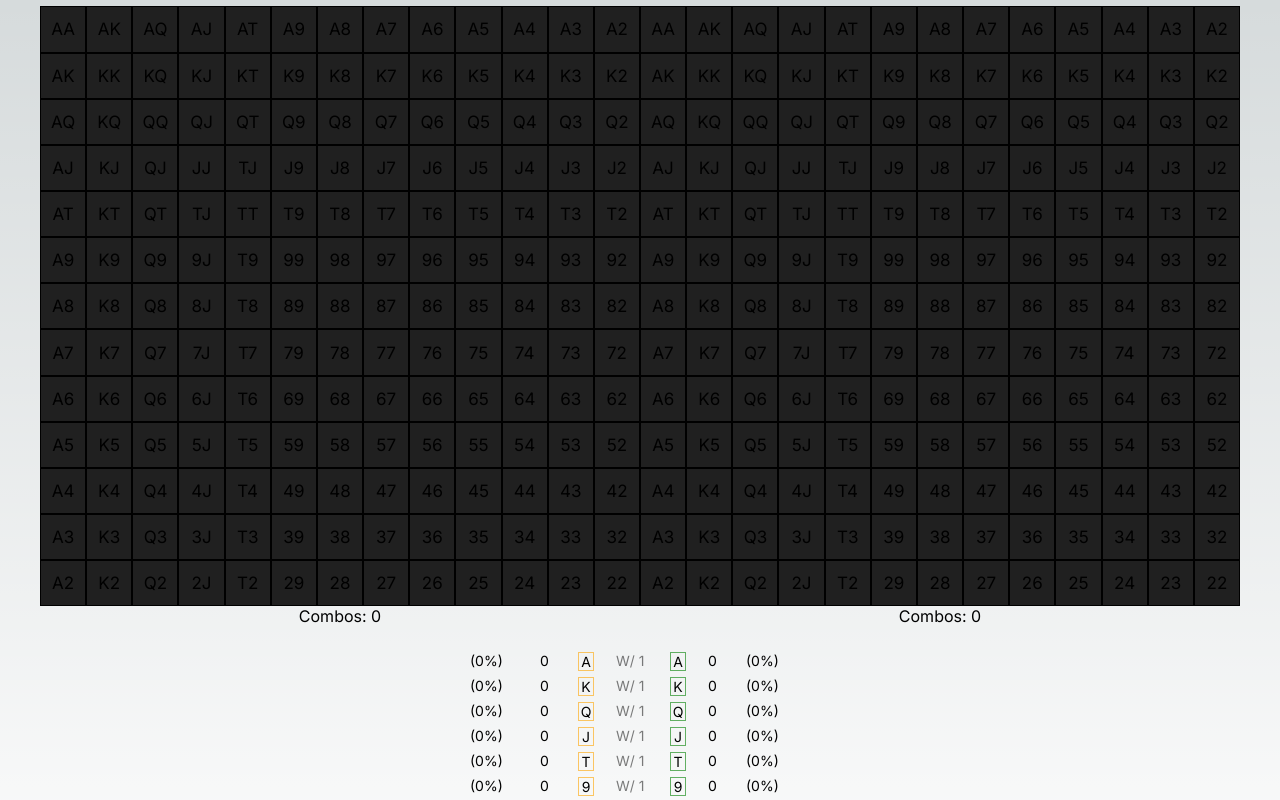
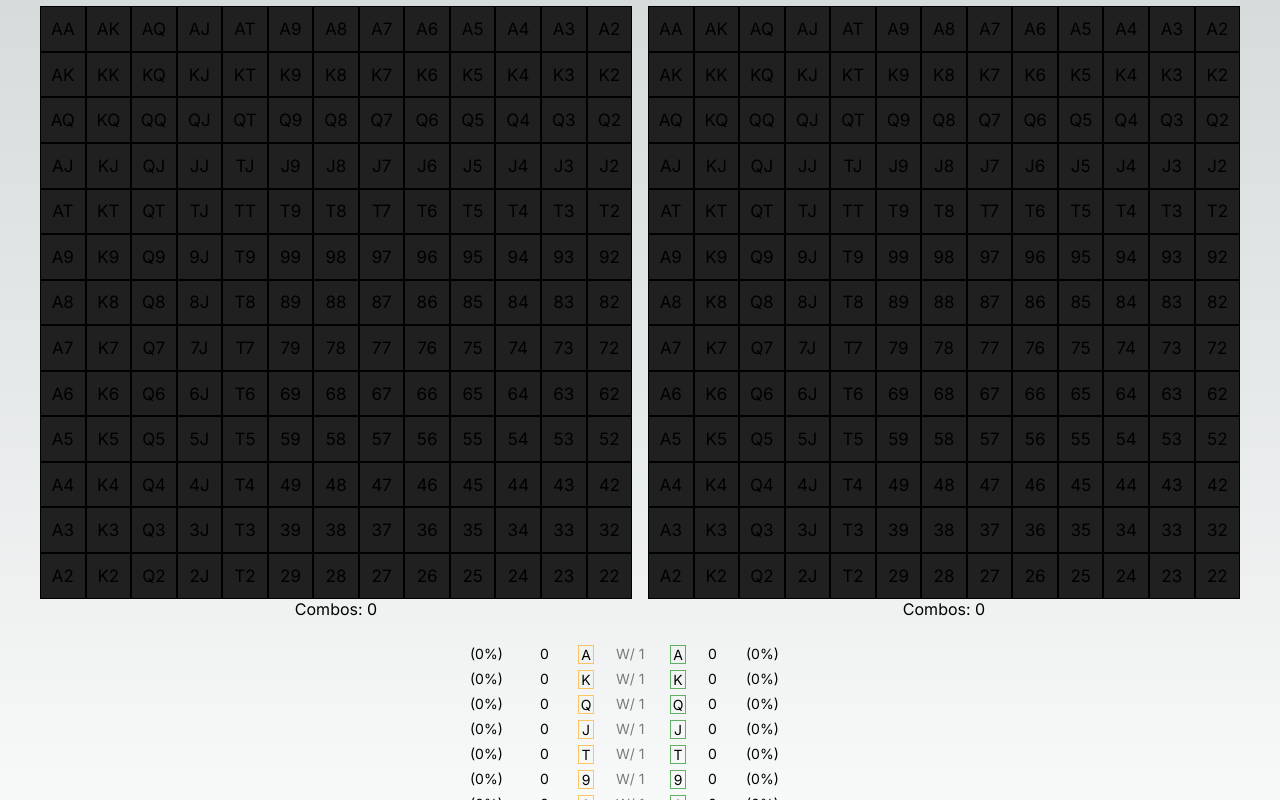
Before and after one commit to anchpop/hardly-know-her, a Next.js app: page / in a window 1280 px wide. Shown: the top 800 px of the page. Built offline with nearby package versions, Linux system fonts and the light colour scheme.

Commit message:
forgot about gap

```diff
--- a/src/app/page.module.css
+++ b/src/app/page.module.css
@@ -71,8 +71,9 @@
   .gridContainer {
     display: flex;
     flex-direction: row;
-    justify-content: space-evenly;
+    justify-content: space-between;
     width: 1200px;
+    gap: 1rem;
   }
 }
 
```
